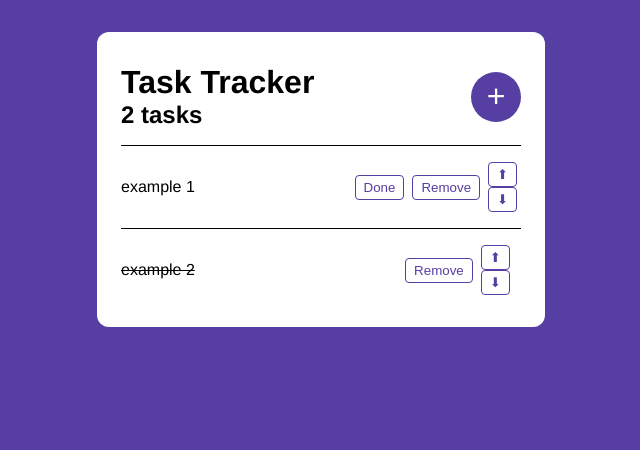
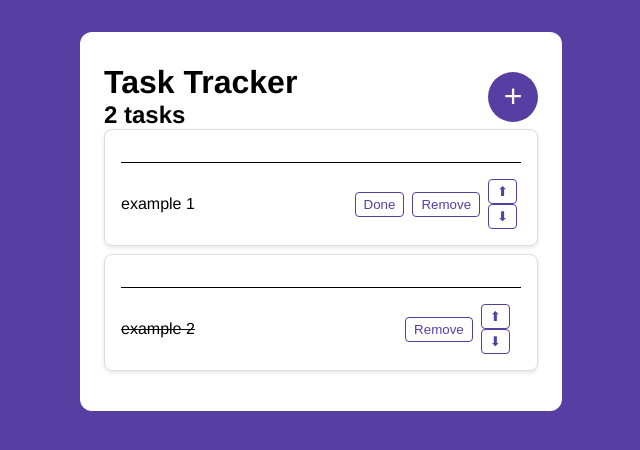
Before and after one commit to RobFyd/Task-Tracker, a React (Vite) app: page / in a window 1280 px wide. Shown: the top 450 px of the page, without its empty margins (319-959 px from the left). Built offline with nearby package versions, Linux system fonts and the light colour scheme; the HTML template or start-up script is replaced by a standard one.

Commit message:
Update todo item ID generation and add styles for draggable items

```diff
--- a/src/App.jsx
+++ b/src/App.jsx
@@ -18,7 +18,7 @@ function App() {
       {
         name: newTodoName,
         done: false,
-        id: Math.random(),
+        id: `${Date.now()}-${Math.random()}`,
       },
     ]);
     setIsFormShown(false);
@@ -101,6 +101,7 @@ function App() {
                       ref={provided.innerRef}
                       {...provided.draggableProps}
                       {...provided.dragHandleProps}
+                      className={styles.draggableItem} // new class for draggable item
                     >
                       <TodoItem
                         key={id}
--- a/src/App.module.css
+++ b/src/App.module.css
@@ -23,3 +23,15 @@
     border-radius: 50%;
     cursor: pointer;
 }
+
+.draggableItem {
+    list-style-type: none;
+    border: 1px solid #ddd;
+    border-radius: 8px;
+    padding: 16px;
+    margin-bottom: 8px;
+    background-color: white;
+    box-shadow: 0 2px 4px rgba(0, 0, 0, 0.1);
+    cursor: grab;
+    /* Ręka, która sugeruje, że element można przeciągnąć */
+}
```
